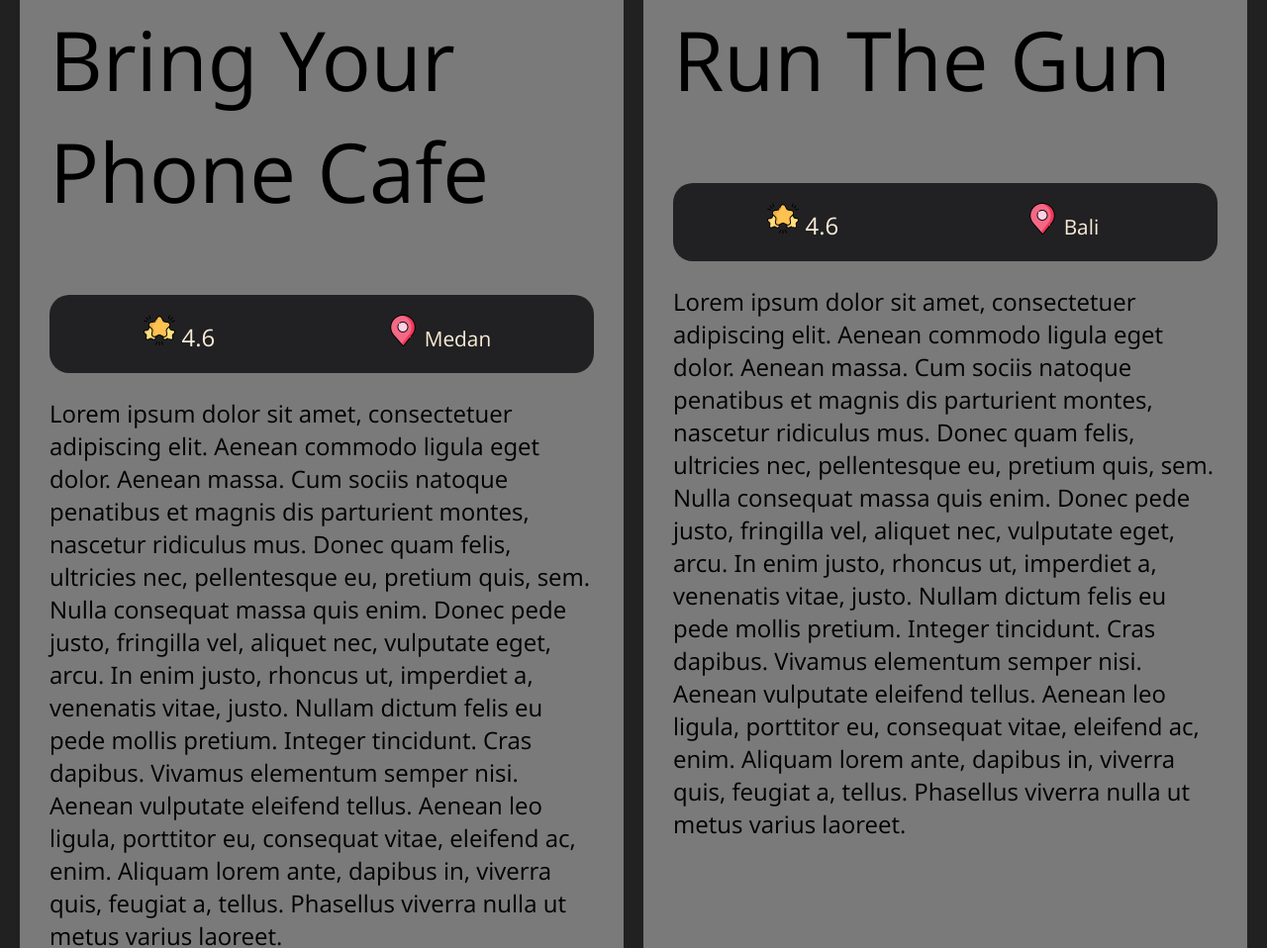
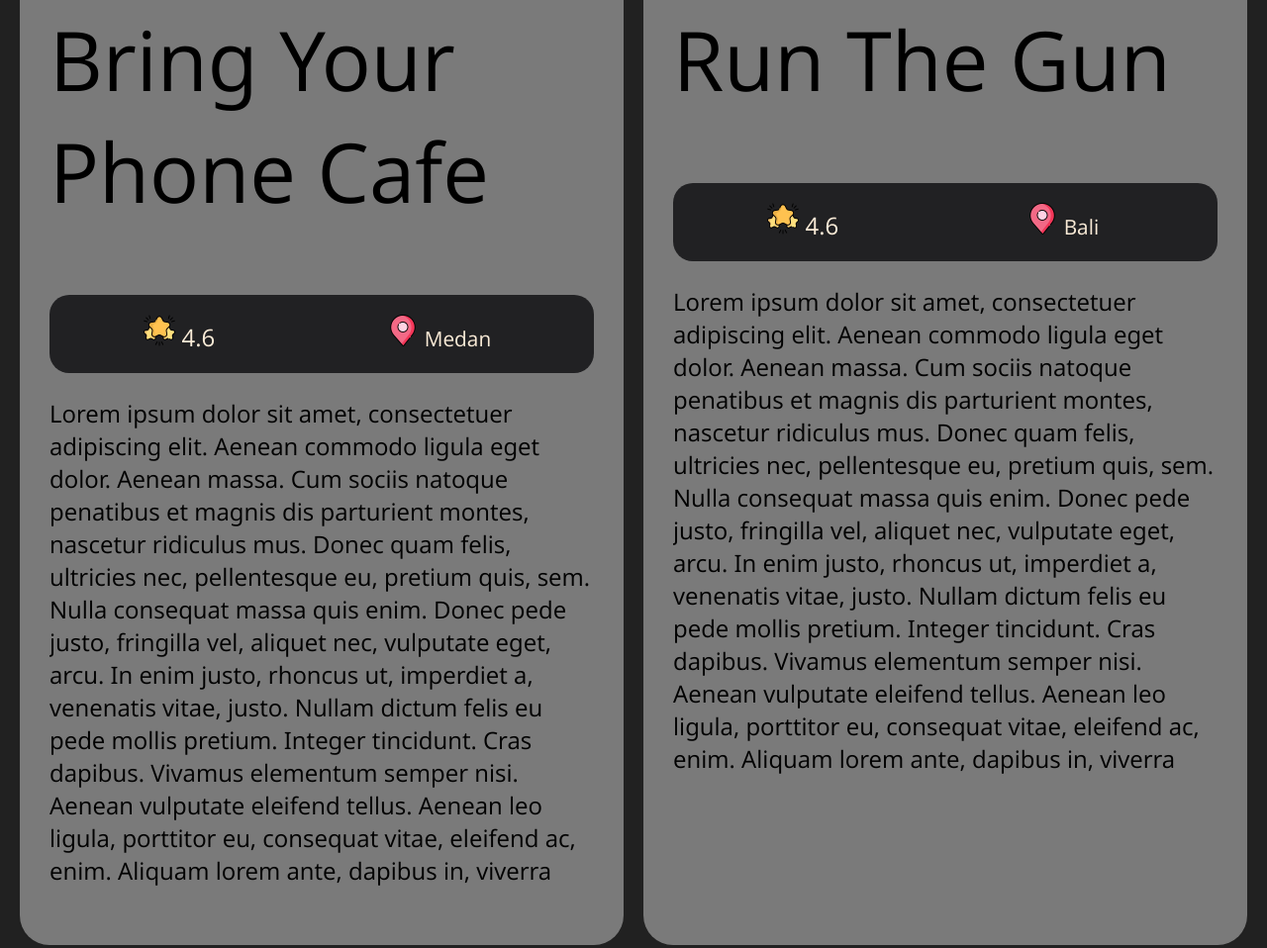
Before and after one commit to hafidzahm/yummy-yum, a website built with webpack: page src/templates/index.html in a window 1280 px wide. Shown: the part 1465-2423 px from the top of the page at 99% size. Built offline with nearby package versions, Linux system fonts and the light colour scheme; files whose address does not match are found by name.

Commit message:
styling: ellipsis

```diff
--- a/src/styles/responsive.css
+++ b/src/styles/responsive.css
@@ -4,10 +4,11 @@
         width: 1000px;
     }
 
+
 }
 
 /* layar tablet */
-@media screen and (min-width: 700px){
+@media screen and (min-width: 700px ){
     #card-lists{
         display: grid;
         grid-template-columns: 1fr 1fr;
--- a/src/styles/style.css
+++ b/src/styles/style.css
@@ -149,6 +149,11 @@ background-color: #212121;
 
 .card-item__description{
   font-size: 1.5em;
+  height: 500px;
+  text-overflow: ellipsis;
+  white-space: wrap;
+  overflow: hidden;
+
 }
 
 #icon-rating {
```
